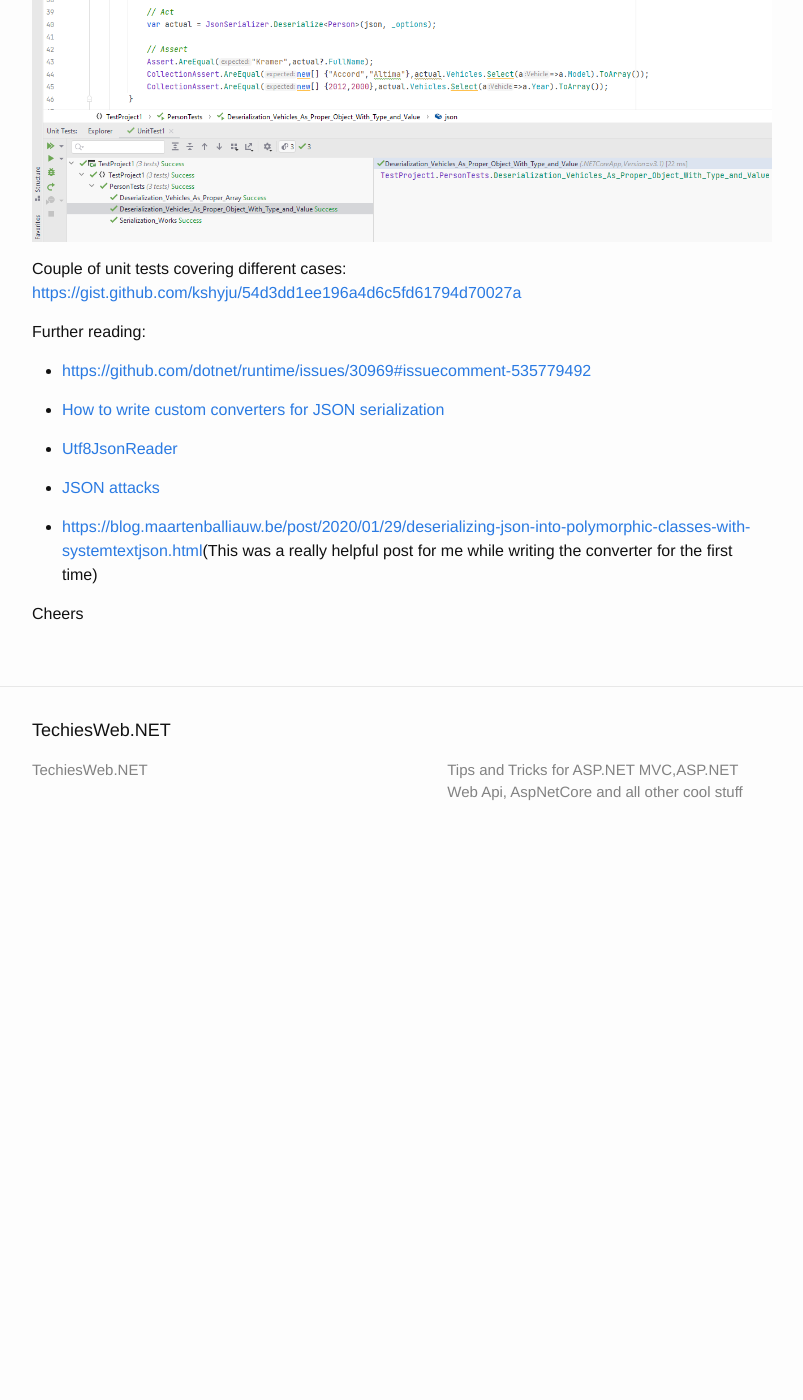
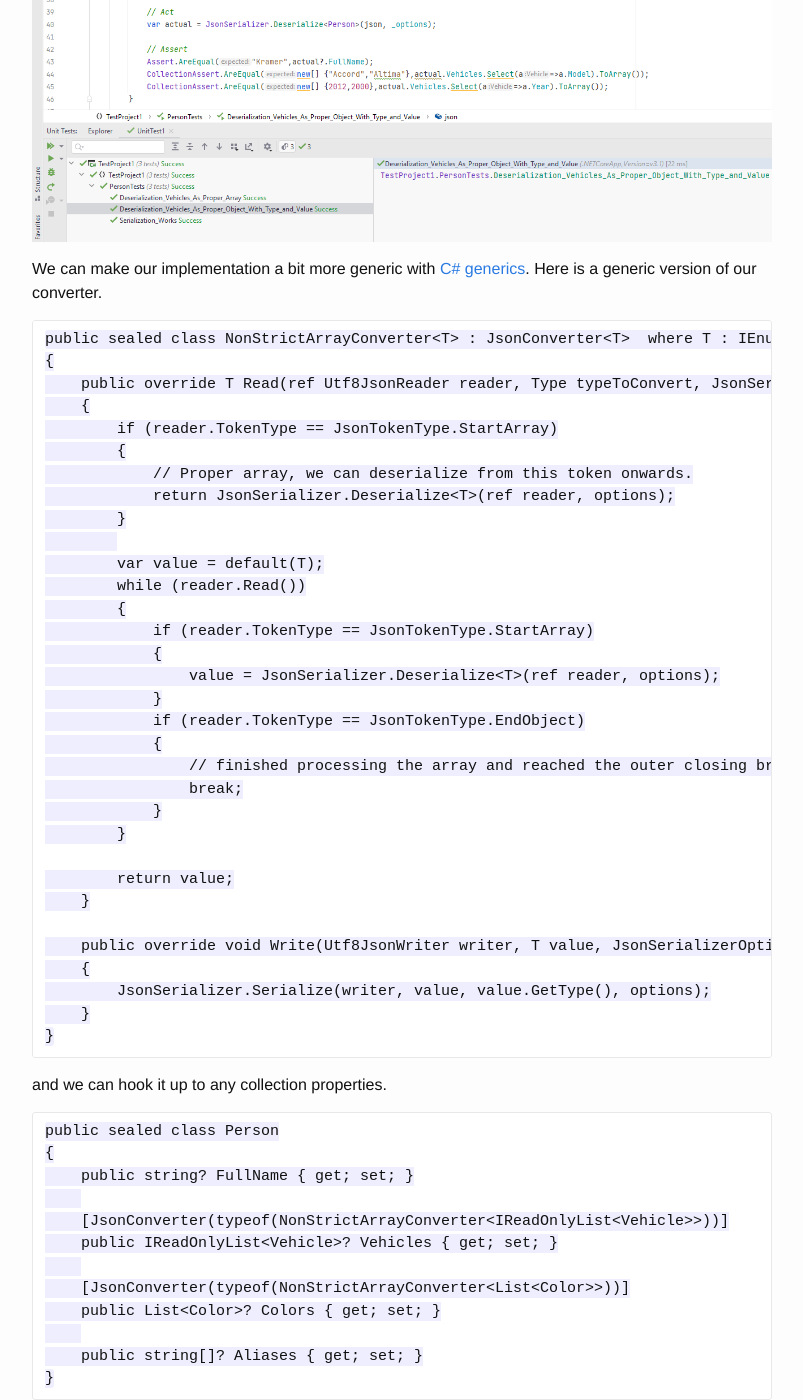
Before and after one commit to kshyju/techiesweb.net, a Jekyll site: the page built from _posts/2021-04-24-system_text_json-deserialize-json-array-in-type-and-value-format.md, in a window 1280 px wide and 1400 px high, scrolled down 4134 px. Shown: the whole window, without its empty margins (238-1041 px from the left). Built offline with Jekyll 4.4.1, drawn with Linux system fonts in a browser that asks for light colours; before the commit the page ends 4998 px from its top, so only the background shows below that; some of the changed text lies outside the part shown.

Commit message:
Added the generic version of converter

```diff
--- a/_posts/2021-04-24-system_text_json-deserialize-json-array-in-type-and-value-format.md
+++ b/_posts/2021-04-24-system_text_json-deserialize-json-array-in-type-and-value-format.md
@@ -50,8 +50,8 @@ A valid JSON string adhering to RFC spec, which can be successfully deserialized
 
 Deserialization for the above JSON string works fine with both Newtonsoft JSON.NET and System.Text.JSON
 
-    var personNewtonSoft = System.Text.Json.JsonSerializer.Deserialize<Person>(json, _options);
-    var personSystemTextJson = Newtonsoft.Json.JsonConvert.DeserializeObject<CardInfo>(json);
+    var personSystemTextJson = System.Text.Json.JsonSerializer.Deserialize<Person>(json, _options);
+    var personNewtonSoft = Newtonsoft.Json.JsonConvert.DeserializeObject<CardInfo>(json);
 
 ## The other array format
 
@@ -151,6 +151,56 @@ With this STJ can deserialize our non standard JSON string to `Person` instance
 
 ![Test results](/assets/2021_04_24-STJ-JsonConverter-Tests.png)
 
+We can make our implementation a bit more generic with [C# generics](https://docs.microsoft.com/en-us/dotnet/csharp/programming-guide/generics/constraints-on-type-parameters#why-use-constraints). Here is a generic version of our converter.
+
+    public sealed class NonStrictArrayConverter<T> : JsonConverter<T>  where T : IEnumerable
+    {
+        public override T Read(ref Utf8JsonReader reader, Type typeToConvert, JsonSerializerOptions options)
+        {
+            if (reader.TokenType == JsonTokenType.StartArray)
+            {
+                // Proper array, we can deserialize from this token onwards.
+                return JsonSerializer.Deserialize<T>(ref reader, options);
+            }
+
+            var value = default(T);
+            while (reader.Read())
+            {
+                if (reader.TokenType == JsonTokenType.StartArray)
+                {
+                    value = JsonSerializer.Deserialize<T>(ref reader, options);
+                }
+                if (reader.TokenType == JsonTokenType.EndObject)
+                {
+                    // finished processing the array and reached the outer closing bracket token of wrapper object.
+                    break;
+                }
+            }
+
+            return value;
+        }
+
+        public override void Write(Utf8JsonWriter writer, T value, JsonSerializerOptions options)
+        {
+            JsonSerializer.Serialize(writer, value, value.GetType(), options);
+        }
+    }
+
+and we can hook it up to any collection properties.
+
+    public sealed class Person
+    {
+        public string? FullName { get; set; }
+
+        [JsonConverter(typeof(NonStrictArrayConverter<IReadOnlyList<Vehicle>>))]
+        public IReadOnlyList<Vehicle>? Vehicles { get; set; }
+
+        [JsonConverter(typeof(NonStrictArrayConverter<List<Color>>))]
+        public List<Color>? Colors { get; set; }
+
+        public string[]? Aliases { get; set; }
+    }
+
 Couple of unit tests covering different cases: [https://gist.github.com/kshyju/54d3dd1ee196a4d6c5fd61794d70027a](https://gist.github.com/kshyju/54d3dd1ee196a4d6c5fd61794d70027a)
 
 Further reading:
```
